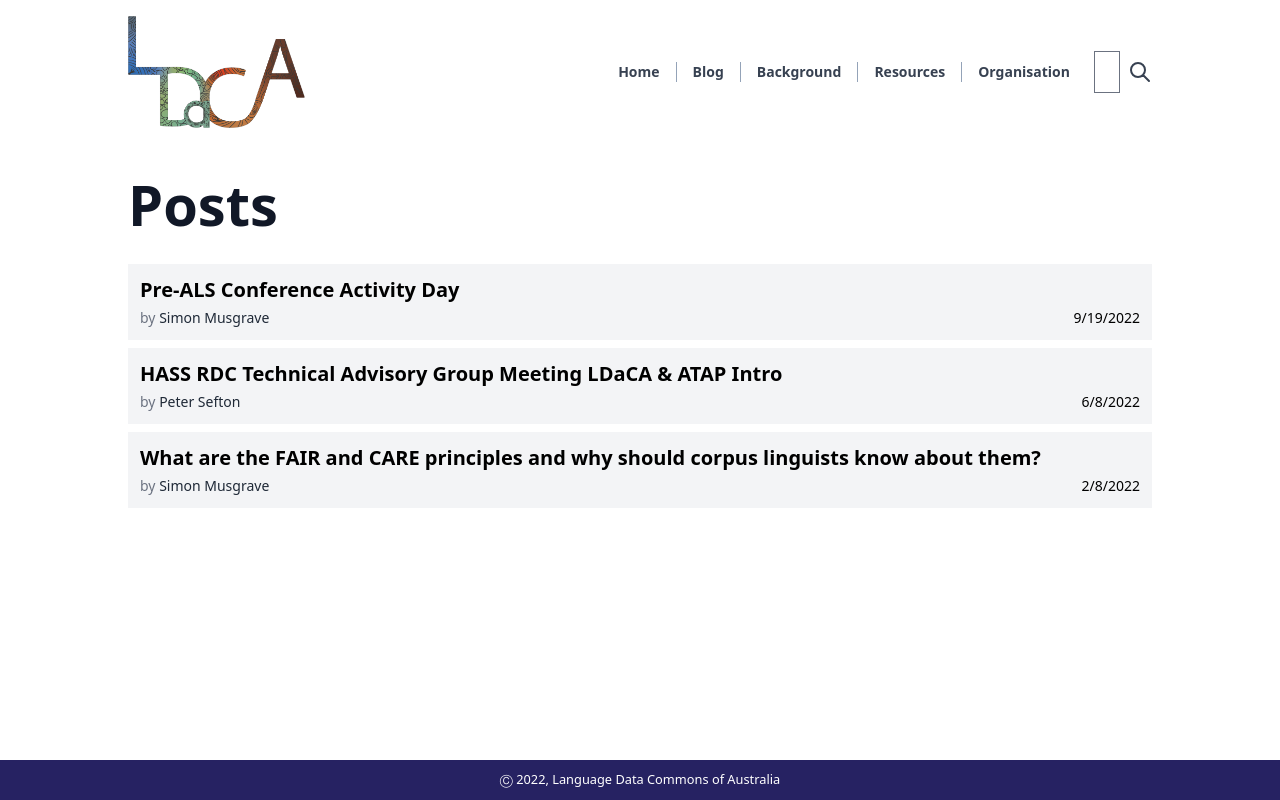
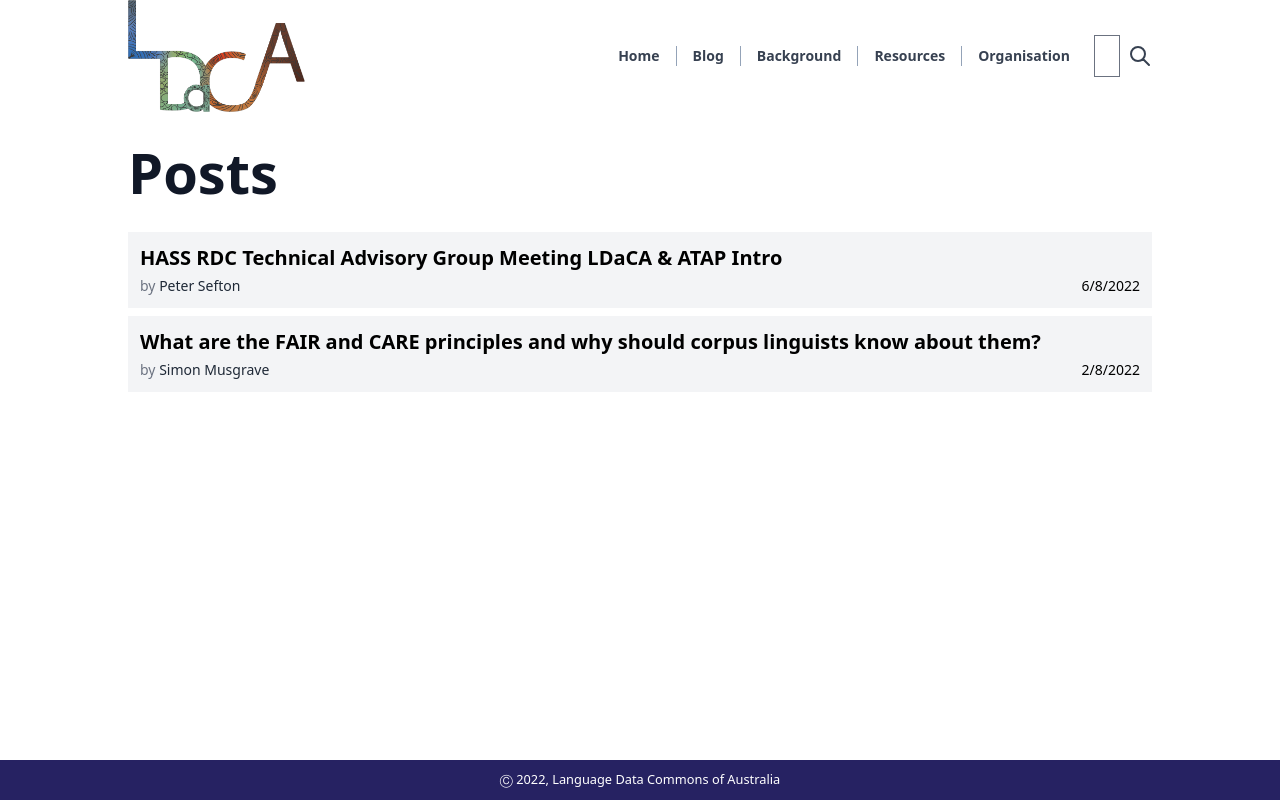
Before and after one commit to Language-Research-Technology/LDaCA-website-revamp, a Next.js app: page /posts in a window 1280 px wide. Built offline with nearby package versions, Linux system fonts and the light colour scheme.

Commit message:
Move pre-als to pages

```diff
--- a/src/components/branding/Header.tsx
+++ b/src/components/branding/Header.tsx
@@ -9,7 +9,7 @@ export default function Header() {
   const [showSidebar, setShowSidebar] = useState(false);
 
   return (
-    <div className="sticky top-0 lg:h-36 bg-white shadow-sm md:static md:shadow-none">
+    <div className="sticky top-0 bg-white·shadow-sm·md:static·md:shadow-none·lg:h-36">
       <nav className="container flex h-full items-center justify-between text-gray-700">
         <Link href="/">
           <a>
```
Also changed, not shown: content/pages/pre-als-activities.md (renamed from content/posts/pre-als-activities.md).
